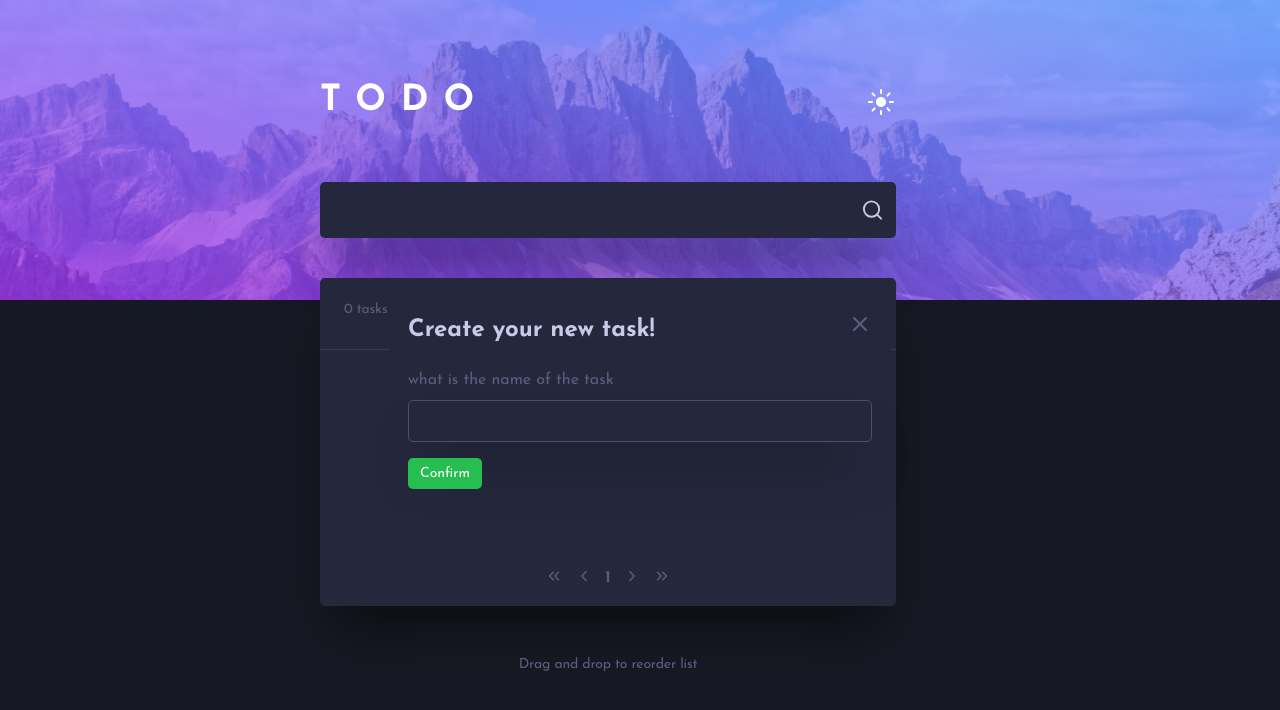
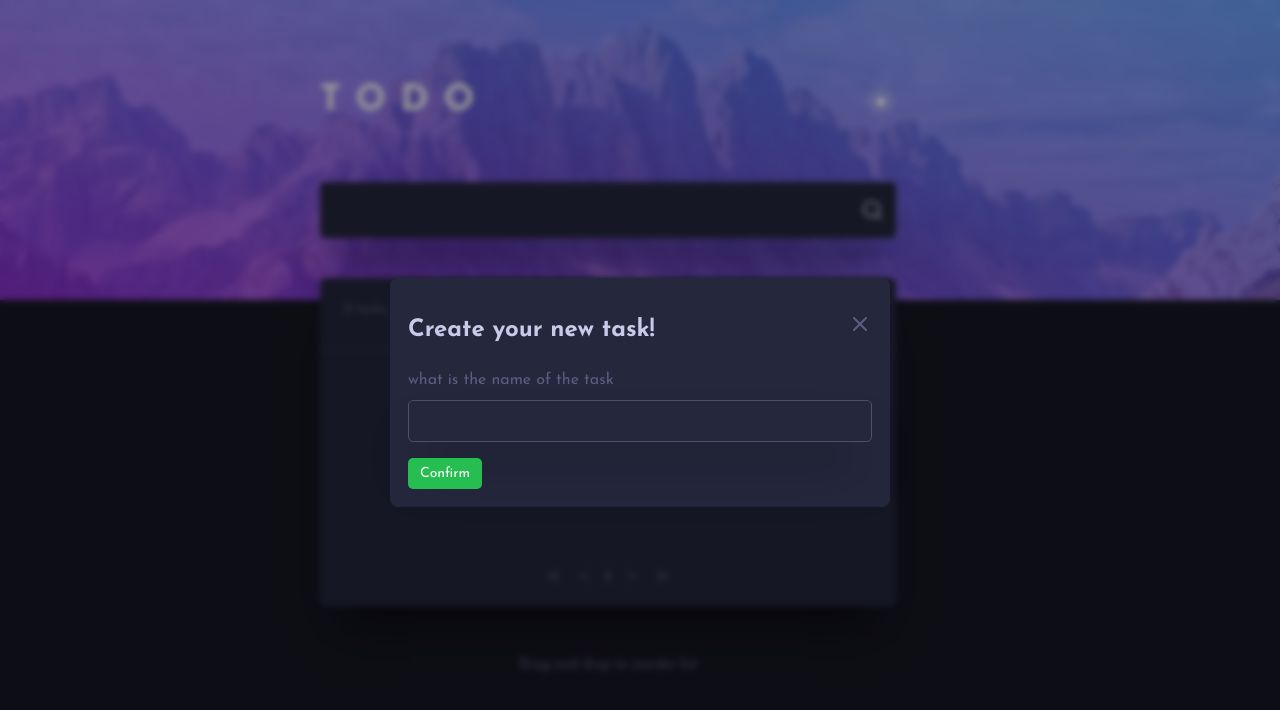
Before and after one commit to DFelipe1/-TodoAPP, a React (Vite) app: page / in a window 1280 px wide. Both pictures are taken after a click on the button "Create task". Shown: the top 710 px of the page. Built offline with nearby package versions, Linux system fonts and the light colour scheme.

Commit message:
overlay dialog

```diff
--- a/src/components/Dialog/index.jsx
+++ b/src/components/Dialog/index.jsx
@@ -2,11 +2,12 @@ import { useState } from "react"
 import styles from "./style.module.css";
 import { X } from "lucide-react";
 
-export function Dialog({isOpenModal, setIsOpenModal, add}) {
+export function DialogComponent({isOpenModal, setIsOpenModal, add}) {
 
     const [ inputTitle, setInputTitle ] = useState('')
 
     return (
+        <>
             <dialog className={styles.dialog} open={isOpenModal}>
                 <form method="dialog">
                     <button className={styles.close} id="cancel" type="reset" onClick={() => setIsOpenModal(false)}>
@@ -23,5 +24,7 @@ export function Dialog({isOpenModal, setIsOpenModal, add}) {
                     </menu>
                 </form>
             </dialog>
+            {/* <div className={styles.overlay}/> */}
+        </>
     )
 }
--- a/src/components/Dialog/style.module.css
+++ b/src/components/Dialog/style.module.css
@@ -9,8 +9,22 @@
     border-radius: 8px;
     border: none;
     color: var(--font-color);
-    backdrop-filter: blur(10px);
+    z-index: 5;
 }
+
+
+/* .overlay {
+    width: 100vw;
+    height: 100vh;
+    position: fixed;
+    z-index: -1;
+    top: 0;
+    left: 0;
+    bottom: 0;
+    right: 0;
+    background-color: rgba(0, 0, 0, 0.5);
+
+} */
 
 .dialog form {
     position: relative;
@@ -54,12 +68,6 @@
     color: var(--font-color);
 }
 
-.dialog[open]:fullscreen {
-
-    background-color: rgba(0, 0, 0, 1);
-
-}
-
 .button {
     padding: 8px 12px;
     background-color: #27BE51;
--- a/src/components/GroupTasks/index.jsx
+++ b/src/components/GroupTasks/index.jsx
@@ -4,6 +4,7 @@ import { ChevronLeft, ChevronRight, ChevronsLeft, ChevronsRight, X } from "lucid
 import { TaskContext } from "../../contexts/tasks";
 import { getLocal, setLocal } from "../../service/data";
 import { Task } from "../Task";
+import { DialogComponent } from "../Dialog";
 
 export function GroupTask() {
 
@@ -13,7 +14,6 @@ export function GroupTask() {
     const [ page, setPage ] = useState(1)
     const [ listTasks, setListTasks ] = useState(tasks)
     const [ isOpenModal, setIsOpenModal ] = useState(false)
-    const [ inputTitle, setInputTitle ] = useState('')
 
     const data = getLocal()
 
@@ -93,7 +93,6 @@ export function GroupTask() {
             title: title,
         }
 
-        setInputTitle(' ')
         setLocal([ newTask, ...tasks])
         setTasks([ newTask, ...tasks])
         setIsOpenModal(false)
@@ -122,23 +121,8 @@ export function GroupTask() {
 
     return (
         <div className={styles.group}>
-            <dialog className={styles.dialog} open={isOpenModal}>
-                <form method="dialog">
-                    <button className={styles.close} id="cancel" type="reset" onClick={() => setIsOpenModal(false)}>
-                        <X size={24} />
-                    </button>
-                    <section>
-                        <h3>Create your new task!</h3>
-
-                        <label>what is the name of the task</label>
-                        <input type="text" name="title" id="title" value={inputTitle} onChange={(e) => setInputTitle(e.target.value)} />
-                    </section>
-                    <menu>
-                        <button className={styles.button} type="submit" onClick={() => add(inputTitle)}>Confirm</button>
-                    </menu>
-                </form>
-            </dialog>
-
+            <DialogComponent isOpenModal={isOpenModal} setIsOpenModal={() => setIsOpenModal()} add={(title) => add(title)}/>
+            <dialog className={styles.overlay}  open={isOpenModal}/>
             <header>
                 <span>{tasks.length} tasks</span>
                 <div>
--- a/src/components/GroupTasks/style.module.css
+++ b/src/components/GroupTasks/style.module.css
@@ -96,62 +96,14 @@
 
 /* Modal */
 
-.dialog {
-    width: fit-content;
-    min-width: 500px;
-    padding: 18px;
-    margin: auto;
-    background: var(--base);
-    border-radius: 8px;
+.overlay {
+    width: 100vw;
+    height: 100vh;
+    position: fixed;
+    top: 0;
+    left: 0;
+    z-index: 1;
+    background-color: rgba(0, 0, 0, 0.4);
+    backdrop-filter: blur(3px);
     border: none;
-    color: var(--font-color);
-    backdrop-filter: blur(10px);
 }
-
-.dialog form {
-    position: relative;
-}
-
-.dialog form .close {
-    position: absolute;
-    top: 0;
-    right: 0;
-    color: var(--font-color-alt);
-}
-
-.dialog form section{
-    margin: 16px 0;
-    display: flex;
-    flex-direction: column;
-    gap: 8px;
-}
-
-.dialog form section h3 {
-    font-size: 24px;
-    font-weight: bold;
-    margin-bottom: 12px;
-}
-
-.dialog form section label {
-    font-size: 16px;
-    color: var(--font-color-alt);
-}
-
-.dialog form section input {
-    width: 100%;
-    background-color: var(--vase);
-    border-radius: 5px;
-    box-shadow: 0px 35px 50px -15px rgba(0, 0, 0, 0.50);
-    padding: 12px;
-    border: solid 1px var(--font-color-task-completed);
-    outline: none;
-    font-size: 16px;
-    font-family: 'Josefin Sans';
-    color: var(--font-color);
-}
-
-.dialog[open]:fullscreen {
-
-    background-color: rgba(0, 0, 0, 1);
-
-}
```
Lines whose indentation alone changed are shown as unchanged.
